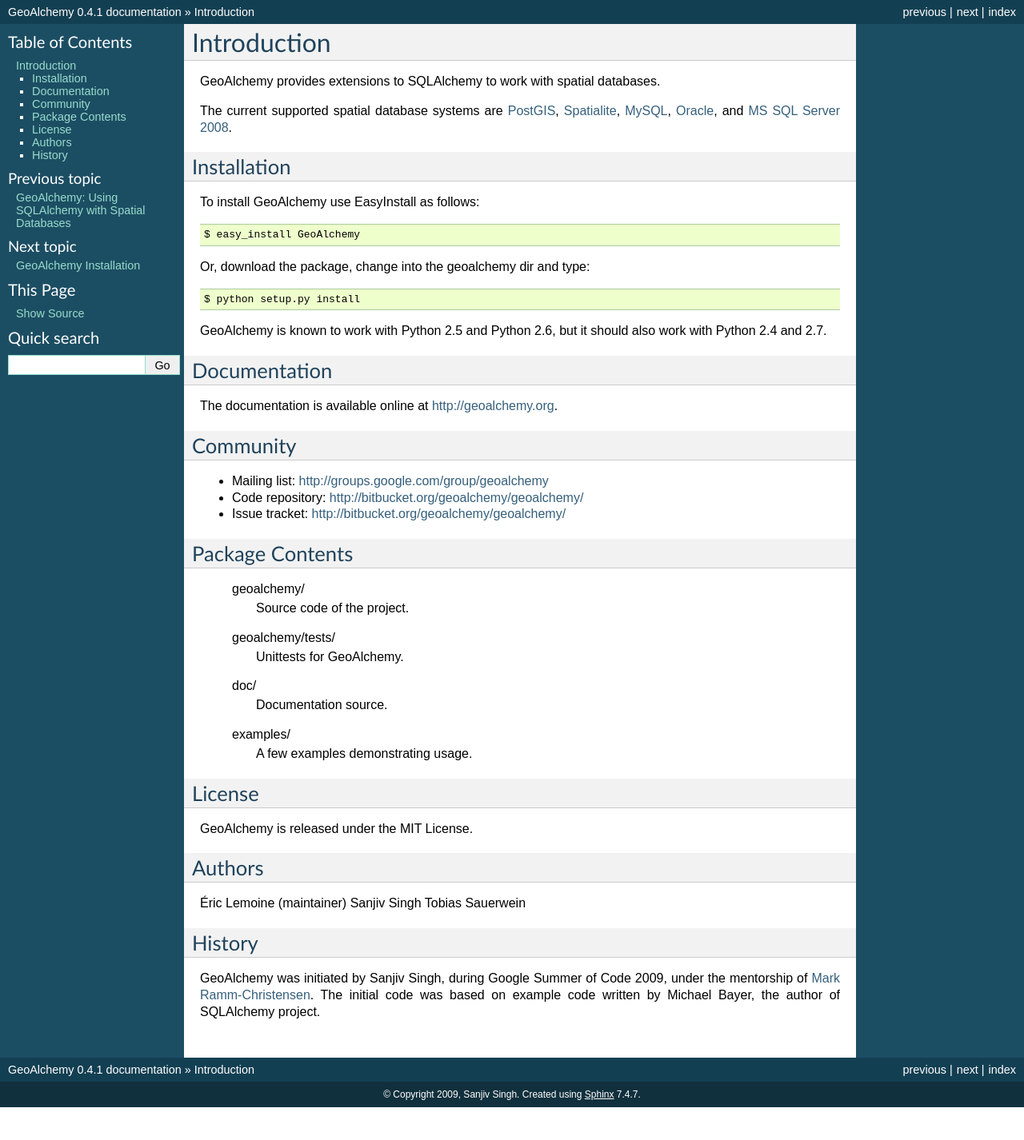
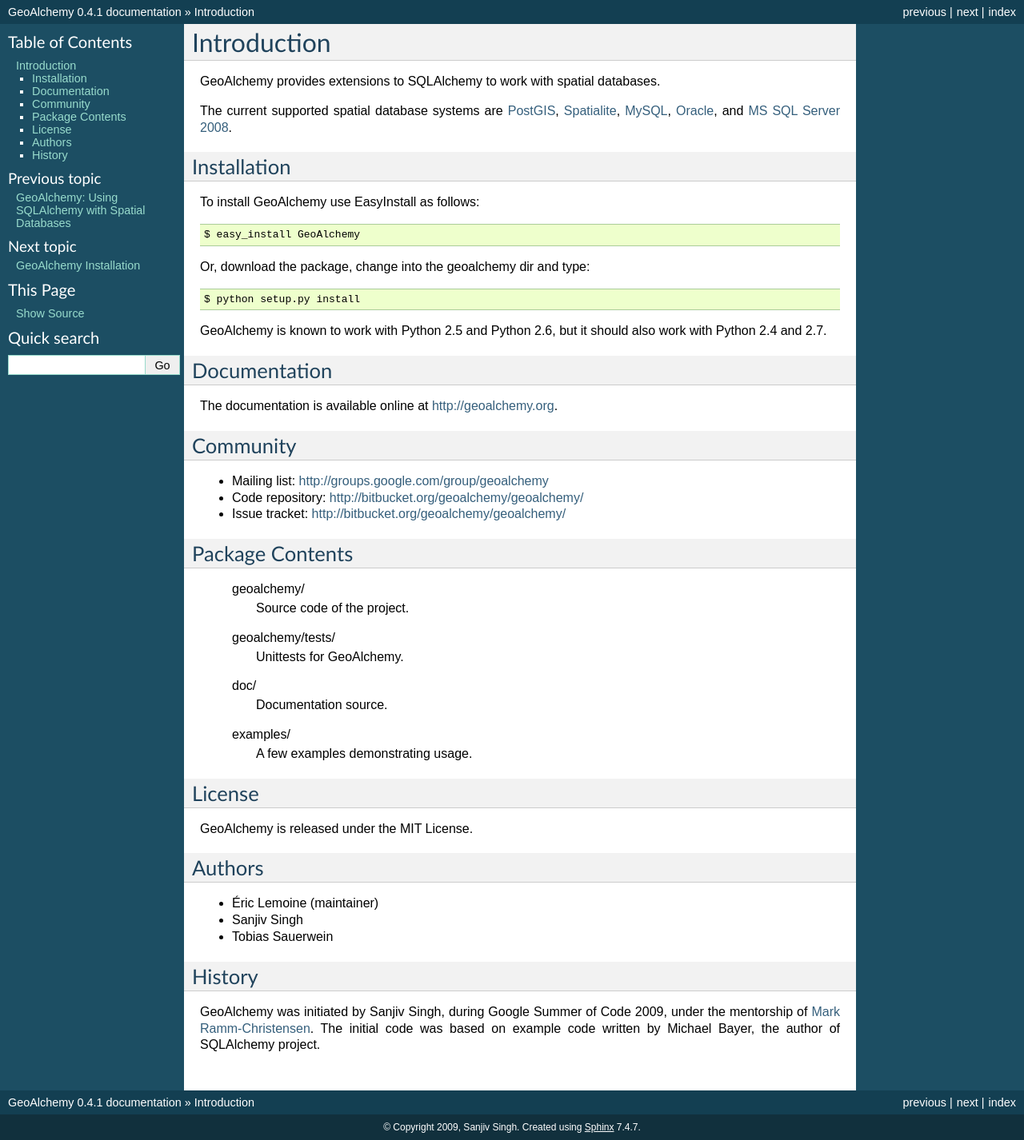
Before and after one commit to geoalchemy/geoalchemy, a Sphinx documentation site: the page built from doc/intro.rst, in a window 1280 px wide. Shown: the whole page at 80% size. Built offline with Sphinx 7.4.7, drawn with Linux system fonts in a browser that asks for light colours; before the commit the page ends 1385 px from its top, so only the background shows below that.

```diff
--- a/doc/intro.rst
+++ b/doc/intro.rst
@@ -60,9 +60,9 @@ GeoAlchemy is released under the MIT License.
 Authors
 -------
 
-Éric Lemoine (maintainer)
-Sanjiv Singh
-Tobias Sauerwein
+* Éric Lemoine (maintainer)
+* Sanjiv Singh
+* Tobias Sauerwein
 
 History
 -------
```
